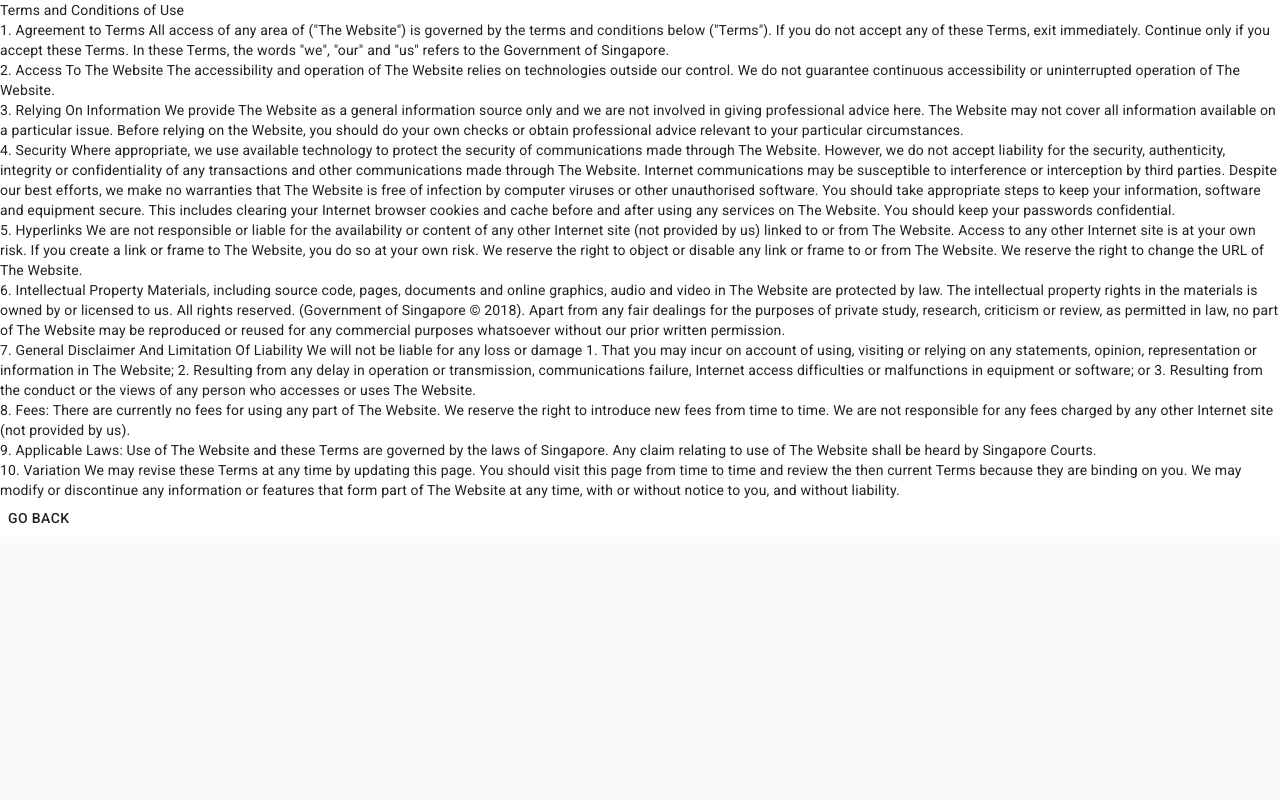
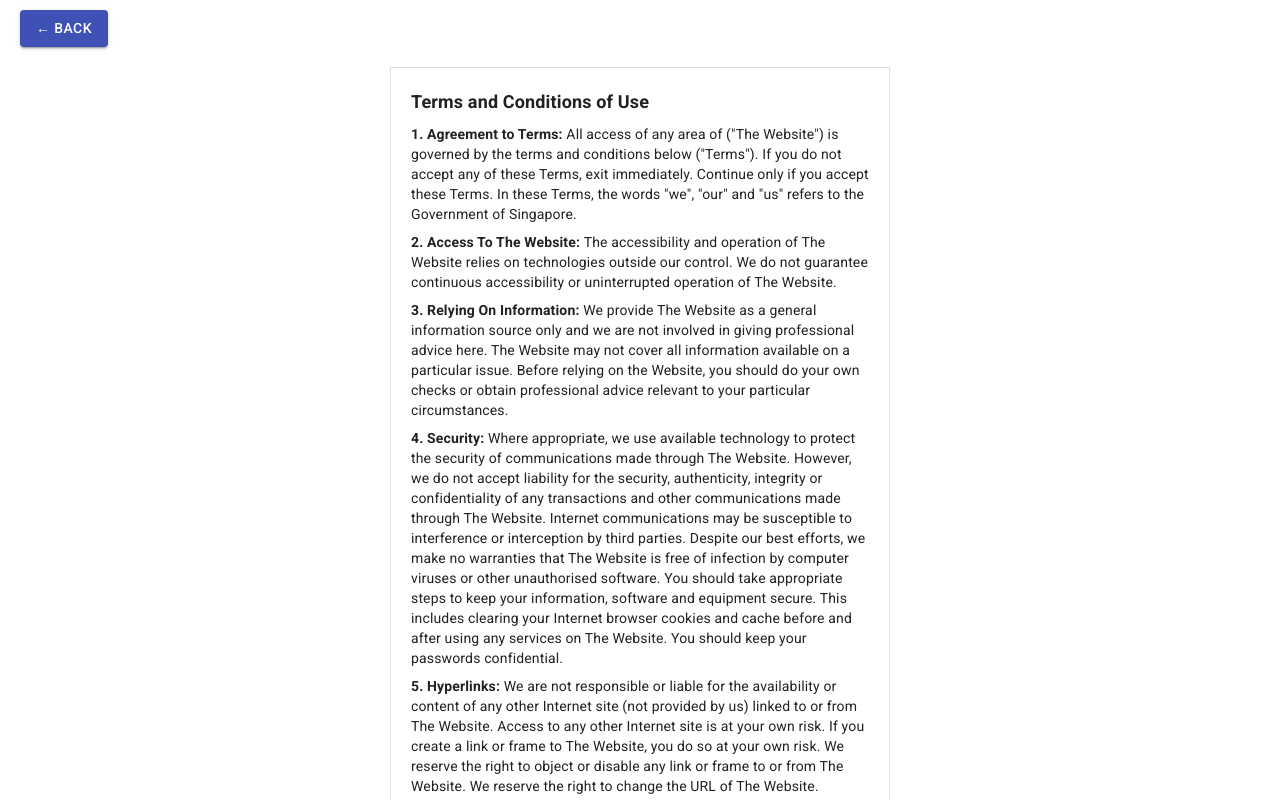
Before and after one commit to jyxhazcake/Orbital_F2, a React (Create React App) app: page /termsofuse in a window 1280 px wide. Shown: the top 800 px of the page. Built offline with nearby package versions, Linux system fonts and the light colour scheme; no server answers.

Commit message:
feat: Top right Avatar, improved Sign up features

```diff
--- a/src/App.js
+++ b/src/App.js
@@ -14,7 +14,6 @@
 
 export default function App() {
   return (
-
     <>
       <div className="App">
         <Router>
@@ -22,7 +21,7 @@
             <Switch>
               <Route path="/" exact component={PageHome} />
               <Route path="/about" component={PageAbout} />
-              <Route path="/opportunities" component={PagePosting} />
+              <PrivateRoute path="/opportunities" component={PagePosting} />
               <Route path="/organisations" component={PageOrg} />
               <Route path="/recruiterlogin" component={PageRecruiterLogin} />
               <Route path="/recruitersignup" component={PageRecruiterSignup} />
--- a/src/components/AppShell/AppShell.js
+++ b/src/components/AppShell/AppShell.js
@@ -15,11 +15,11 @@
     <>
       <div className="flex justify-between">
         <Link to="/">
-          <img src={logo} class="w-17 md:w-32 lg:w-48" alt="NUSlogo" />
+          <img src={logo} className="w-17 md:w-32 lg:w-48" alt="NUSlogo" />
         </Link>
         {user ? <SignOut /> : <TopRight />}
       </div>
-      <AppBar position="static" style={{ background: "#EDEDED" }}>
+      <AppBar elevation={0} position="static" style={{ background: "#EDEDED" }}>
         <Toolbar>
           <Link to="/">
             <BootstrapButton color="default">Home</BootstrapButton>
--- a/src/components/PostBoard/PostBoard.js
+++ b/src/components/PostBoard/PostBoard.js
@@ -5,6 +5,12 @@
 import Box from "../Box";
 
 import styles from "./PostBoard.module.css";
+
+/*const db = firebase.firestore();
+
+db.collection('RecruiterPosts').get().then((snapshot) => {
+  console.log(snapshot.docs);
+})*/
 
 function PostBoard(props) {
   // Our tasks and setTasks is now passed down from App
--- a/src/components/StuLogin.js
+++ b/src/components/StuLogin.js
@@ -51,7 +51,7 @@
 
   return (
     <Grid>
-      <Paper elevation={10} style={paperStyle}>
+      <Paper style={paperStyle}>
         <Grid align="center">
           <RouterLink to="/">
             <img src={logo} alt="NVJBlogo" style={logoStyle}></img>
--- a/src/components/TopRight.js
+++ b/src/components/TopRight.js
@@ -6,19 +6,19 @@
 import { Link } from "react-router-dom";
 import { Box } from "@material-ui/core";
 
+const buttonStyle = {
+  margin: "20px 20px",
+};
+
 const TopRight = () => {
-  /*const handleLogIn = (firebase) => {
-    const googleAuthProvider = new firebase.auth.GoogleAuthProvider();
-    firebase.auth().signInWithPopup(googleAuthProvider);
-  };*/
 
   return (
     <div class="flex justify-baseline">
       <Link to="/studentlogin">
-        <LoginButton>Student Login</LoginButton>
+        <LoginButton style={buttonStyle}>Student Login</LoginButton>
       </Link>
       <Link to="/recruiterlogin">
-        <RecruiterButton>Recruiters</RecruiterButton>
+        <RecruiterButton style={buttonStyle}>Recruiters</RecruiterButton>
       </Link>
     </div>
   );
--- a/src/pages/PageHome.js
+++ b/src/pages/PageHome.js
@@ -6,7 +6,7 @@
     <div>
       <AppShell />
       <div className="flex justify-center">
-        <img src={handhold} alt="handholing" />{" "}
+      <img src={handhold} className="object-contain" alt="handhold" />
       </div>
     </div>
   );
--- a/src/pages/TermsOfUse.js
+++ b/src/pages/TermsOfUse.js
@@ -1,33 +1,53 @@
 import React from "react";
-import { Button } from "@material-ui/core";
+import { Button, Paper } from "@material-ui/core";
 import { Link } from "react-router-dom";
+
+const paperStyle = {
+  padding: 20,
+  width: 500,
+  margin: "10px auto 40px auto",
+};
+
+const buttonStyle = {
+  margin: "10px 20px",
+};
 
 export default function TermsOfUse() {
   return (
     <>
+      <Link to="/recruitersignup">
+        <Button
+          color="primary"
+          variant="contained"
+          style={buttonStyle}
+        >
+          ← Back
+        </Button>
+      </Link>
+      <Paper style = {paperStyle} variant="outlined" square>
       <div>
-        Terms and Conditions of Use
-        <p>
-          1. Agreement to Terms All access of any area
+        <p className="text-lg"><strong>Terms and Conditions of Use</strong></p>
+        <p className="my-2"><strong>1. Agreement to Terms: </strong>
+           All access of any area
           of ("The Website") is governed by the terms and conditions below
         ("Terms"). If you do not accept any of these Terms, exit immediately.
         Continue only if you accept these Terms. In these Terms, the words "we",
         "our" and "us" refers to the Government of Singapore.
         </p>
-        <p>
-        2. Access To The Website The accessibility and operation of The Website relies on
+        <p className="my-2"><strong>2. Access To The Website: </strong>
+         The accessibility and operation of The Website relies on
         technologies outside our control. We do not guarantee continuous
         accessibility or uninterrupted operation of The Website.
         </p>
-        <p>
-        3. Relying On Information We provide The Website as a general information source only
+        <p className="my-2"><strong>3. Relying On Information: </strong>
+         We provide The Website as a general information source only
         and we are not involved in giving professional advice here. The Website
         may not cover all information available on a particular issue. Before
         relying on the Website, you should do your own checks or obtain
         professional advice relevant to your particular circumstances.
         </p>
-        <p>
-        4. Security Where appropriate, we use available technology to protect the
+        <p className="my-2"><strong>4. Security: </strong>
+         Where appropriate, we use available technology to protect the
         security of communications made through The Website. However, we do not
         accept liability for the security, authenticity, integrity or
         confidentiality of any transactions and other communications made
@@ -40,8 +60,8 @@
         after using any services on The Website. You should keep your passwords
           confidential.
         </p>
-        <p>
-        5. Hyperlinks We are not responsible or liable for the
+        <p className="my-2"> <strong> 5. Hyperlinks: </strong>
+         We are not responsible or liable for the
         availability or content of any other Internet site (not provided by us)
         linked to or from The Website. Access to any other Internet site is at
         your own risk. If you create a link or frame to The Website, you do so
@@ -49,8 +69,8 @@
         frame to or from The Website. We reserve the right to change the URL of
         The Website.
         </p>
-        <p>
-        6. Intellectual Property Materials, including source code,
+        <p className="my-2"><strong>6. </strong>
+         Intellectual Property Materials, including source code,
         pages, documents and online graphics, audio and video in The Website are
         protected by law. The intellectual property rights in the materials is
         owned by or licensed to us. All rights reserved. (Government of
@@ -58,25 +78,26 @@
         private study, research, criticism or review, as permitted in law, no
         part of The Website may be reproduced or reused for any commercial
         purposes whatsoever without our prior written permission.
-        </p>7. General Disclaimer And Limitation Of Liability We will not be liable for any
+          </p>
+          <p className="my-2"><strong>7. General Disclaimer And Limitation Of Liability: </strong>
+         We will not be liable for any
         loss or damage 1. That you may incur on account of using, visiting or
         relying on any statements, opinion, representation or information in The
         Website; 2. Resulting from any delay in operation or transmission,
         communications failure, Internet access difficulties or malfunctions in
         equipment or software; or 3. Resulting from the conduct or the views of
-        any person who accesses or uses The Website.
-        <p>8. Fees: There are currently
+        any person who accesses or uses The Website. </p>
+        <p className="my-2"><strong>8. Fees: </strong> There are currently
         no fees for using any part of The Website. We reserve the right to
         introduce new fees from time to time. We are not responsible for any
           fees charged by any other Internet site (not provided by us). </p>
-        <p>
-        9.
-        Applicable Laws: Use of The Website and these Terms are governed by the
+        <p><strong>9. Applicable Laws: </strong>
+         Use of The Website and these Terms are governed by the
         laws of Singapore. Any claim relating to use of The Website shall be
         heard by Singapore Courts.
         </p>
-        <p>
-          10. Variation We may revise these Terms at
+        <p className="my-2">
+          <strong>10. Variation: </strong> We may revise these Terms at
         any time by updating this page. You should visit this page from time to
         time and review the then current Terms because they are binding on you.
         We may modify or discontinue any information or features that form part
@@ -84,9 +105,7 @@
           liability.
           </p>
       </div>
-      <Link to="/recruitersignup">
-        <Button> Go back </Button>{" "}
-      </Link>
+      </Paper>
     </>
   );
 }
```
Also changed, not shown: src/components/SignOut.js (+42 -5 lines), src/contexts/Authcontext.js (+29 -1 lines), src/pages/PageRecruiterSignup.js (+24 -10 lines).
